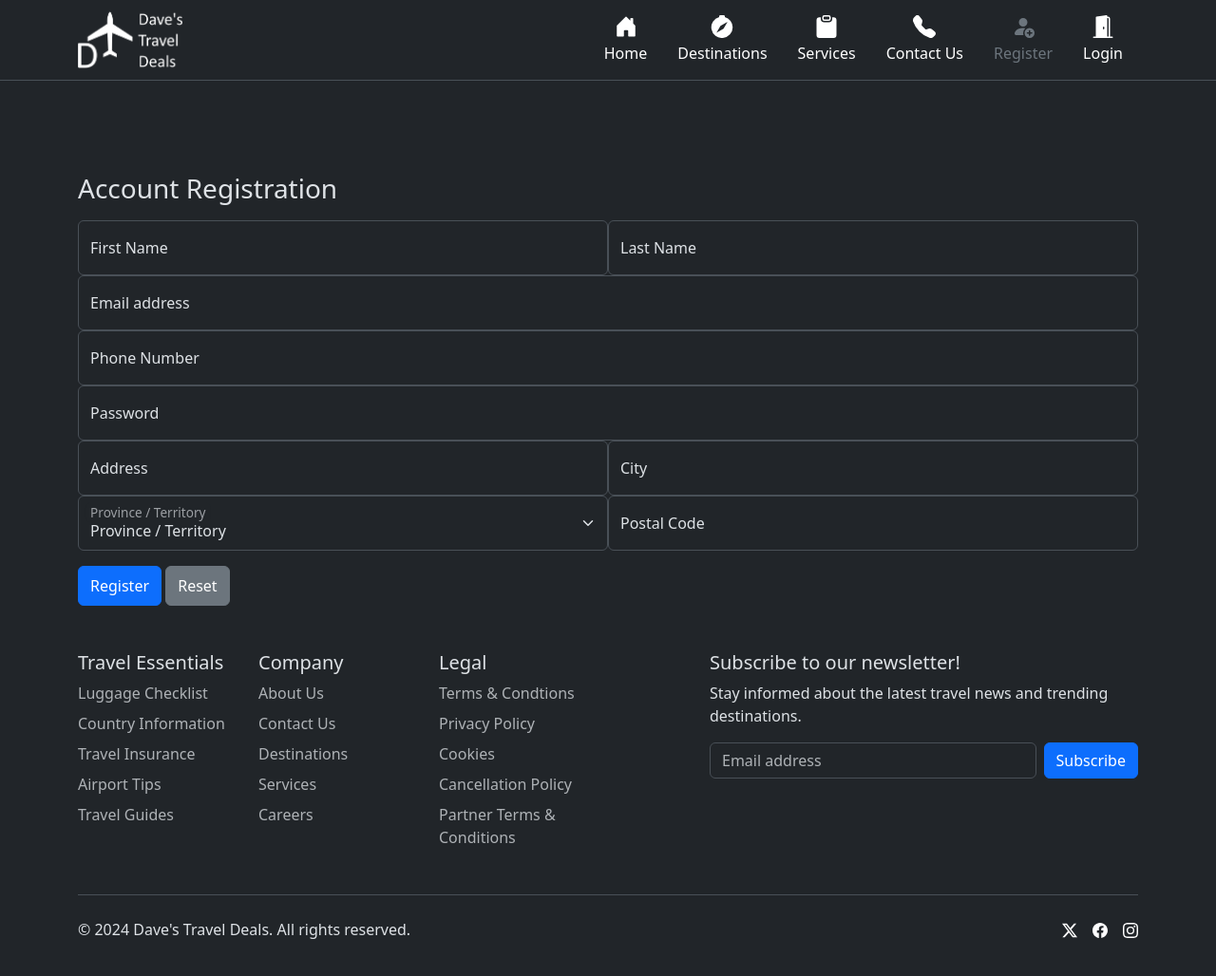
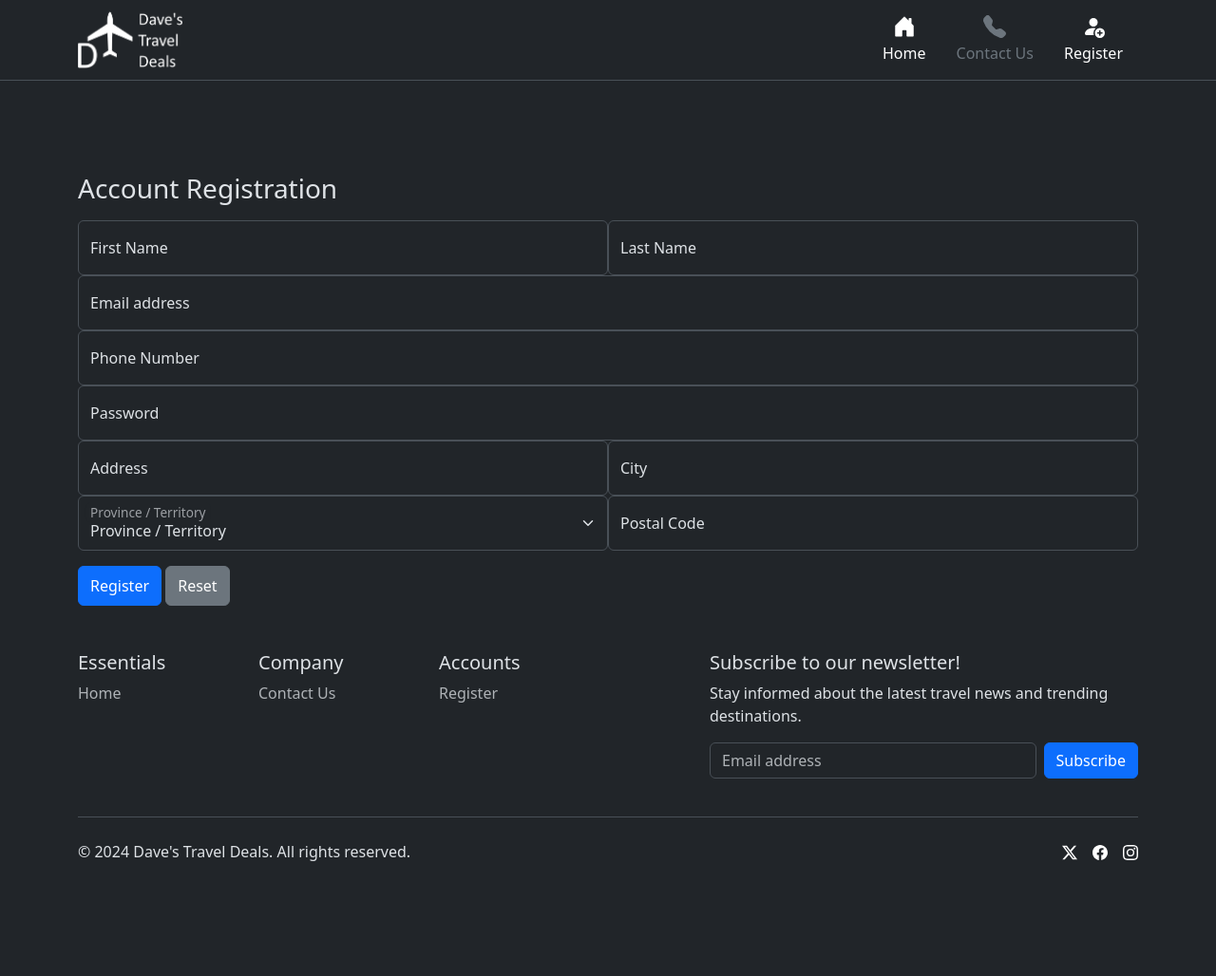
Before and after one commit to RyanOOSD/TravelAgency, a plain HTML site: page register.html in a window 1280 px wide. Shown: the whole page at 95% size. Drawn offline with nearby package versions, Linux system fonts and the light colour scheme.

Commit message:
Fixed tabs

```diff
--- a/register.html
+++ b/register.html
@@ -1,9 +1,17 @@
+<!--
+Author: Ryan Angaangan
+Student ID: 000783037
+Date: October 1, 2024
+Course: CPRG 210 - Web Application Development
+Assignment: HTML, CSS, JavaScript
+-->
+
 <!DOCTYPE html>
 <html lang="en" data-bs-theme="dark">
 <head>
     <meta charset="UTF-8">
     <meta name="viewport" content="width=device-width, initial-scale=1.0">
-  <!-- Apply Bootstrap CSS -->
+    <!-- Apply Bootstrap CSS and custom stylesheet -->
     <link href="https://cdn.jsdelivr.net/npm/bootstrap@5.3.3/dist/css/bootstrap.min.css" rel="stylesheet" integrity="sha384-QWTKZyjpPEjISv5WaRU9OFeRpok6YctnYmDr5pNlyT2bRjXh0JMhjY6hW+ALEwIH" crossorigin="anonymous">
     <link href="./css/styles.css" rel="stylesheet">
     <title>Account Login - Dave's Travel Deals</title>
@@ -17,42 +25,27 @@
                     <a href="./index.html" class="d-flex align-items-center my-2 my-lg-0 me-lg-auto text-white text-decoration-none">
                         <img src="./img/logowhitetext.png" alt="Logo" width="110px" class="nav-logo">
                     </a>
-
                     <ul class="nav col-12 col-lg-auto my-2 justify-content-center my-md-0 text-small">
                         <li>
                             <a href="./index.html" class="nav-link text-white">
                                 <svg xmlns="http://www.w3.org/2000/svg" width="24" height="24" fill="currentColor" class="bi d-block mx-auto mb-1" viewBox="0 0 16 16">
-                <path d="M6.5 14.5v-3.505c0-.245.25-.495.5-.495h2c.25 0 .5.25.5.5v3.5a.5.5 0 0 0 .5.5h4a.5.5 0 0 0 .5-.5v-7a.5.5 0 0 0-.146-.354L13 5.793V2.5a.5.5 0 0 0-.5-.5h-1a.5.5 0 0 0-.5.5v1.293L8.354 1.146a.5.5 0 0 0-.708 0l-6 6A.5.5 0 0 0 1.5 7.5v7a.5.5 0 0 0 .5.5h4a.5.5 0 0 0 .5-.5"/>
+                                    <path d="M6.5 14.5v-3.505c0-.245.25-.495.5-.495h2c.25 0 .5.25.5.5v3.5a.5.5 0 0 0 .5.5h4a.5.5 0 0 0 .5-.5v-7a.5.5 0 0 0-.146-.354L13 5.793V2.5a.5.5 0 0 0-.5-.5h-1a.5.5 0 0 0-.5.5v1.293L8.354
+                                    1.146a.5.5 0 0 0-.708 0l-6 6A.5.5 0 0 0 1.5 7.5v7a.5.5 0 0 0 .5.5h4a.5.5 0 0 0 .5-.5"/>
                                 </svg>
                                 <span>Home</span>
                             </a>
                         </li>
                         <li>
-            <a href="./destinations.html" class="nav-link text-white">
+                            <a href="./contact.html" class="nav-link text-secondary">
                                 <svg xmlns="http://www.w3.org/2000/svg" width="24" height="24" fill="currentColor" class="bi d-block mx-auto mb-1" viewBox="0 0 16 16">
-                <path d="M15.5 8.516a7.5 7.5 0 1 1-9.462-7.24A1 1 0 0 1 7 0h2a1 1 0 0 1 .962 1.276 7.5 7.5 0 0 1 5.538 7.24m-3.61-3.905L6.94 7.439 4.11 12.39l4.95-2.828 2.828-4.95z"/>
-              </svg>
-              <span>Destinations</span>
-            </a>
-          </li>
-          <li>
-            <a href="./services.html" class="nav-link text-white">
-              <svg xmlns="http://www.w3.org/2000/svg" width="24" height="24" fill="currentColor" class="bi d-block mx-auto mb-1" viewBox="0 0 16 16">
-                <path fill-rule="evenodd" d="M10 1.5a.5.5 0 0 0-.5-.5h-3a.5.5 0 0 0-.5.5v1a.5.5 0 0 0 .5.5h3a.5.5 0 0 0 .5-.5zm-5 0A1.5 1.5 0 0 1 6.5 0h3A1.5 1.5 0 0 1 11 1.5v1A1.5 1.5 0 0 1 9.5 4h-3A1.5 1.5 0 0 1 5 2.5zm-2 0h1v1A2.5 2.5 0 0 0 6.5 5h3A2.5 2.5 0 0 0 12 2.5v-1h1a2 2 0 0 1 2 2V14a2 2 0 0 1-2 2H3a2 2 0 0 1-2-2V3.5a2 2 0 0 1 2-2"/>
-              </svg>
-              <span>Services</span>
-            </a>
-          </li>
-          <li>
-            <a href="./contact.html" class="nav-link text-white">
-              <svg xmlns="http://www.w3.org/2000/svg" width="24" height="24" fill="currentColor" class="bi d-block mx-auto mb-1" viewBox="0 0 16 16">
-                <path fill-rule="evenodd" d="M1.885.511a1.745 1.745 0 0 1 2.61.163L6.29 2.98c.329.423.445.974.315 1.494l-.547 2.19a.68.68 0 0 0 .178.643l2.457 2.457a.68.68 0 0 0 .644.178l2.189-.547a1.75 1.75 0 0 1 1.494.315l2.306 1.794c.829.645.905 1.87.163 2.611l-1.034 1.034c-.74.74-1.846 1.065-2.877.702a18.6 18.6 0 0 1-7.01-4.42 18.6 18.6 0 0 1-4.42-7.009c-.362-1.03-.037-2.137.703-2.877z"/>
+                                    <path fill-rule="evenodd" d="M1.885.511a1.745 1.745 0 0 1 2.61.163L6.29 2.98c.329.423.445.974.315 1.494l-.547 2.19a.68.68 0 0 0 .178.643l2.457 2.457a.68.68 0 0 0 .644.178l2.189-.547a1.75
+                                    1.75 0 0 1 1.494.315l2.306 1.794c.829.645.905 1.87.163 2.611l-1.034 1.034c-.74.74-1.846 1.065-2.877.702a18.6 18.6 0 0 1-7.01-4.42 18.6 18.6 0 0 1-4.42-7.009c-.362-1.03-.037-2.137.703-2.877z"/>
                                 </svg>
                                 <span>Contact Us</span>
                             </a>
                         </li>
                         <li>
-            <a href="./register.html" class="nav-link text-secondary">
+                            <a href="./register.html" class="nav-link text-white">
                                 <svg xmlns="http://www.w3.org/2000/svg" width="24" height="24" fill="currentColor" class="bi d-block mx-auto mb-1" viewBox="0 0 16 16">
                                     <path d="M12.5 16a3.5 3.5 0 1 0 0-7 3.5 3.5 0 0 0 0 7m.5-5v1h1a.5.5 0 0 1 0 1h-1v1a.5.5 0 0 1-1 0v-1h-1a.5.5 0 0 1 0-1h1v-1a.5.5 0 0 1 1 0m-2-6a3 3 0 1 1-6 0 3 3 0 0 1 6 0"/>
                                     <path d="M2 13c0 1 1 1 1 1h5.256A4.5 4.5 0 0 1 8 12.5a4.5 4.5 0 0 1 1.544-3.393Q8.844 9.002 8 9c-5 0-6 3-6 4"/>
@@ -60,15 +53,8 @@
                                 <span>Register</span>
                             </a>
                         </li>
-          <li>
-            <a href="./login.html" class="nav-link text-white">
-              <svg xmlns="http://www.w3.org/2000/svg" width="24" height="24" fill="currentColor" class="bi d-block mx-auto mb-1" viewBox="0 0 16 16">
-                <path d="M1.5 15a.5.5 0 0 0 0 1h13a.5.5 0 0 0 0-1H13V2.5A1.5 1.5 0 0 0 11.5 1H11V.5a.5.5 0 0 0-.57-.495l-7 1A.5.5 0 0 0 3 1.5V15zM11 2h.5a.5.5 0 0 1 .5.5V15h-1zm-2.5 8c-.276 0-.5-.448-.5-1s.224-1 .5-1 .5.448.5 1-.224 1-.5 1"/>
-              </svg>
-              <span>Login</span>
-            </a>
-          </li>
                     </ul>
+                </div>
             </div>
         </div>
     </header>
@@ -136,7 +122,6 @@
                 <label for="floating-postal">Postal Code</label>
             </div>
             <p id="postal-description">Enter your postal code.</p>
-
             <div class="d-grid gap-2 col-6 d-md-block pt-3">
                 <button class="btn btn-primary py-2 form-btns" type="button" id="submit-btn">Register</button>
                 <button class="btn btn-secondary py-2 form-btns" type="button" id="reset-btn">Reset</button>
@@ -149,38 +134,23 @@
         <footer class="py-5">
             <div class="row">
                 <div class="col-6 col-md-2 mb-3">
-          <h5>Travel Essentials</h5>
+                    <h5>Essentials</h5>
                     <ul class="nav flex-column">
-            <li class="nav-item mb-2"><a href="./checklist.html" class="nav-link p-0 text-body-secondary">Luggage Checklist</a></li>
-            <li class="nav-item mb-2"><a href="./countryinfo.html" class="nav-link p-0 text-body-secondary">Country Information</a></li>
-            <li class="nav-item mb-2"><a href="./insurance.html" class="nav-link p-0 text-body-secondary">Travel Insurance</a></li>
-            <li class="nav-item mb-2"><a href="./tips.html" class="nav-link p-0 text-body-secondary">Airport Tips</a></li>
-            <li class="nav-item mb-2"><a href="./guides.html" class="nav-link p-0 text-body-secondary">Travel Guides</a></li>
+                        <li class="nav-item mb-2"><a href="./home.html" class="nav-link p-0 text-body-secondary">Home</a></li>
                     </ul>
                 </div>
-
                 <div class="col-6 col-md-2 mb-3">
                     <h5>Company</h5>
                     <ul class="nav flex-column">
-            <li class="nav-item mb-2"><a href="./about.html" class="nav-link p-0 text-body-secondary">About Us</a></li>
                         <li class="nav-item mb-2"><a href="./contact.html" class="nav-link p-0 text-body-secondary">Contact Us</a></li>
-            <li class="nav-item mb-2"><a href="./destinations.html" class="nav-link p-0 text-body-secondary">Destinations</a></li>
-            <li class="nav-item mb-2"><a href="./services.html" class="nav-link p-0 text-body-secondary">Services</a></li>
-            <li class="nav-item mb-2"><a href="./careers.html" class="nav-link p-0 text-body-secondary">Careers</a></li>
                     </ul>
                 </div>
-
                 <div class="col-6 col-md-2 mb-3">
-          <h5>Legal</h5>
+                    <h5>Accounts</h5>
                     <ul class="nav flex-column">
-            <li class="nav-item mb-2"><a href="./terms.html" class="nav-link p-0 text-body-secondary">Terms & Condtions</a></li>
-            <li class="nav-item mb-2"><a href="./privacy.html" class="nav-link p-0 text-body-secondary">Privacy Policy</a></li>
-            <li class="nav-item mb-2"><a href="./cookies.html" class="nav-link p-0 text-body-secondary">Cookies</a></li>
-            <li class="nav-item mb-2"><a href="./cancellation.html" class="nav-link p-0 text-body-secondary">Cancellation Policy</a></li>
-            <li class="nav-item mb-2"><a href="./partner.html" class="nav-link p-0 text-body-secondary">Partner Terms & Conditions</a></li>
+                        <li class="nav-item mb-2"><a href="./register.html" class="nav-link p-0 text-body-secondary">Register</a></li>
                     </ul>
                 </div>
-
                 <div class="col-md-5 offset-md-1 mb-3">
                     <form>
                         <h5>Subscribe to our newsletter!</h5>
@@ -193,25 +163,44 @@
                     </form>
                 </div>
             </div>
-
             <div class="d-flex flex-column flex-sm-row justify-content-between py-4 my-4 border-top">
                 <p>© 2024 Dave's Travel Deals. All rights reserved.</p>
                 <ul class="list-unstyled d-flex">
-          <li class="ms-3"><a class="link-body-emphasis" href="#"><svg xmlns="http://www.w3.org/2000/svg" width="16" height="16" fill="currentColor" class="bi bi-twitter-x" viewBox="0 0 16 16">
-            <path d="M12.6.75h2.454l-5.36 6.142L16 15.25h-4.937l-3.867-5.07-4.425 5.07H.316l5.733-6.57L0 .75h5.063l3.495 4.633L12.601.75Zm-.86 13.028h1.36L4.323 2.145H2.865z"/></svg></a>
+                    <li class="ms-3">
+                        <a class="link-body-emphasis" href="#">
+                            <svg xmlns="http://www.w3.org/2000/svg" width="16" height="16" fill="currentColor" class="bi bi-twitter-x" viewBox="0 0 16 16">
+                                <path d="M12.6.75h2.454l-5.36 6.142L16 15.25h-4.937l-3.867-5.07-4.425 5.07H.316l5.733-6.57L0 .75h5.063l3.495 4.633L12.601.75Zm-.86 13.028h1.36L4.323 2.145H2.865z"/>
+                            </svg>
+                        </a>
                     </li>
-          <li class="ms-3"><a class="link-body-emphasis" href="#"><svg xmlns="http://www.w3.org/2000/svg" width="16" height="16" fill="currentColor" class="bi bi-facebook" viewBox="0 0 16 16">
-            <path d="M16 8.049c0-4.446-3.582-8.05-8-8.05C3.58 0-.002 3.603-.002 8.05c0 4.017 2.926 7.347 6.75 7.951v-5.625h-2.03V8.05H6.75V6.275c0-2.017 1.195-3.131 3.022-3.131.876 0 1.791.157 1.791.157v1.98h-1.009c-.993 0-1.303.621-1.303 1.258v1.51h2.218l-.354 2.326H9.25V16c3.824-.604 6.75-3.934 6.75-7.951"/></svg></a>
+                    <li class="ms-3">
+                        <a class="link-body-emphasis" href="#">
+                            <svg xmlns="http://www.w3.org/2000/svg" width="16" height="16" fill="currentColor" class="bi bi-facebook" viewBox="0 0 16 16">
+                                <path d="M16 8.049c0-4.446-3.582-8.05-8-8.05C3.58 0-.002 3.603-.002 8.05c0 4.017 2.926 7.347 6.75 7.951v-5.625h-2.03V8.05H6.75V6.275c0-2.017 1.195-3.131 3.022-3.131.876 0 1.791.157
+                                1.791.157v1.98h-1.009c-.993 0-1.303.621-1.303 1.258v1.51h2.218l-.354 2.326H9.25V16c3.824-.604 6.75-3.934 6.75-7.951"/>
+                            </svg>
+                        </a>
                     </li>
-          <li class="ms-3"><a class="link-body-emphasis" href="#"><svg xmlns="http://www.w3.org/2000/svg" width="16" height="16" fill="currentColor" class="bi bi-instagram" viewBox="0 0 16 16">
-            <path d="M8 0C5.829 0 5.556.01 4.703.048 3.85.088 3.269.222 2.76.42a3.9 3.9 0 0 0-1.417.923A3.9 3.9 0 0 0 .42 2.76C.222 3.268.087 3.85.048 4.7.01 5.555 0 5.827 0 8.001c0 2.172.01 2.444.048 3.297.04.852.174 1.433.372 1.942.205.526.478.972.923 1.417.444.445.89.719 1.416.923.51.198 1.09.333 1.942.372C5.555 15.99 5.827 16 8 16s2.444-.01 3.298-.048c.851-.04 1.434-.174 1.943-.372a3.9 3.9 0 0 0 1.416-.923c.445-.445.718-.891.923-1.417.197-.509.332-1.09.372-1.942C15.99 10.445 16 10.173 16 8s-.01-2.445-.048-3.299c-.04-.851-.175-1.433-.372-1.941a3.9 3.9 0 0 0-.923-1.417A3.9 3.9 0 0 0 13.24.42c-.51-.198-1.092-.333-1.943-.372C10.443.01 10.172 0 7.998 0zm-.717 1.442h.718c2.136 0 2.389.007 3.232.046.78.035 1.204.166 1.486.275.373.145.64.319.92.599s.453.546.598.92c.11.281.24.705.275 1.485.039.843.047 1.096.047 3.231s-.008 2.389-.047 3.232c-.035.78-.166 1.203-.275 1.485a2.5 2.5 0 0 1-.599.919c-.28.28-.546.453-.92.598-.28.11-.704.24-1.485.276-.843.038-1.096.047-3.232.047s-2.39-.009-3.233-.047c-.78-.036-1.203-.166-1.485-.276a2.5 2.5 0 0 1-.92-.598 2.5 2.5 0 0 1-.6-.92c-.109-.281-.24-.705-.275-1.485-.038-.843-.046-1.096-.046-3.233s.008-2.388.046-3.231c.036-.78.166-1.204.276-1.486.145-.373.319-.64.599-.92s.546-.453.92-.598c.282-.11.705-.24 1.485-.276.738-.034 1.024-.044 2.515-.045zm4.988 1.328a.96.96 0 1 0 0 1.92.96.96 0 0 0 0-1.92m-4.27 1.122a4.109 4.109 0 1 0 0 8.217 4.109 4.109 0 0 0 0-8.217m0 1.441a2.667 2.667 0 1 1 0 5.334 2.667 2.667 0 0 1 0-5.334"/></svg></a>
+                    <li class="ms-3">
+                        <a class="link-body-emphasis" href="#">
+                            <svg xmlns="http://www.w3.org/2000/svg" width="16" height="16" fill="currentColor" class="bi bi-instagram" viewBox="0 0 16 16">
+                                <path d="M8 0C5.829 0 5.556.01 4.703.048 3.85.088 3.269.222 2.76.42a3.9 3.9 0 0 0-1.417.923A3.9 3.9 0 0 0 .42 2.76C.222 3.268.087 3.85.048 4.7.01 5.555 0 5.827 0 8.001c0 2.172.01
+                                2.444.048 3.297.04.852.174 1.433.372 1.942.205.526.478.972.923 1.417.444.445.89.719 1.416.923.51.198 1.09.333 1.942.372C5.555 15.99 5.827 16 8 16s2.444-.01 3.298-.048c.851-.04
+                                1.434-.174 1.943-.372a3.9 3.9 0 0 0 1.416-.923c.445-.445.718-.891.923-1.417.197-.509.332-1.09.372-1.942C15.99 10.445 16 10.173 16 8s-.01-2.445-.048-3.299c-.04-.851-.175-1.433-.372-1.941a3.9 3.9
+                                0 0 0-.923-1.417A3.9 3.9 0 0 0 13.24.42c-.51-.198-1.092-.333-1.943-.372C10.443.01 10.172 0 7.998 0zm-.717 1.442h.718c2.136 0 2.389.007 3.232.046.78.035 1.204.166
+                                1.486.275.373.145.64.319.92.599s.453.546.598.92c.11.281.24.705.275 1.485.039.843.047 1.096.047 3.231s-.008 2.389-.047 3.232c-.035.78-.166 1.203-.275 1.485a2.5 2.5 0 0
+                                1-.599.919c-.28.28-.546.453-.92.598-.28.11-.704.24-1.485.276-.843.038-1.096.047-3.232.047s-2.39-.009-3.233-.047c-.78-.036-1.203-.166-1.485-.276a2.5 2.5 0 0 1-.92-.598 2.5 2.5 0 0
+                                1-.6-.92c-.109-.281-.24-.705-.275-1.485-.038-.843-.046-1.096-.046-3.233s.008-2.388.046-3.231c.036-.78.166-1.204.276-1.486.145-.373.319-.64.599-.92s.546-.453.92-.598c.282-.11.705-.24
+                                1.485-.276.738-.034 1.024-.044 2.515-.045zm4.988 1.328a.96.96 0 1 0 0 1.92.96.96 0 0 0 0-1.92m-4.27 1.122a4.109 4.109 0 1 0 0 8.217 4.109 4.109 0 0 0 0-8.217m0 1.441a2.667 2.667 0 1 1 0 5.334 2.667 2.667 0 0 1 0-5.334"/>
+                            </svg>
+                        </a>
                     </li>
                 </ul>
             </div>
         </footer>
     </div>
 
-  <!-- Bootstrap JS -->
+    <!-- Bootstrap JS and custom form script -->
     <script src="https://cdn.jsdelivr.net/npm/bootstrap@5.3.3/dist/js/bootstrap.bundle.min.js" integrity="sha384-YvpcrYf0tY3lHB60NNkmXc5s9fDVZLESaAA55NDzOxhy9GkcIdslK1eN7N6jIeHz" crossorigin="anonymous"></script>
     <script src="./js/formscript.js"></script>
 </body>
```
Also changed, not shown: contact.html (+53 -100 lines), css/styles.css (+13 -0 lines), index.html (+62 -64 lines), js/formscript.js (+10 -2 lines), js/mainscript.js (+8 -0 lines). Lines whose indentation alone changed are shown as unchanged.
